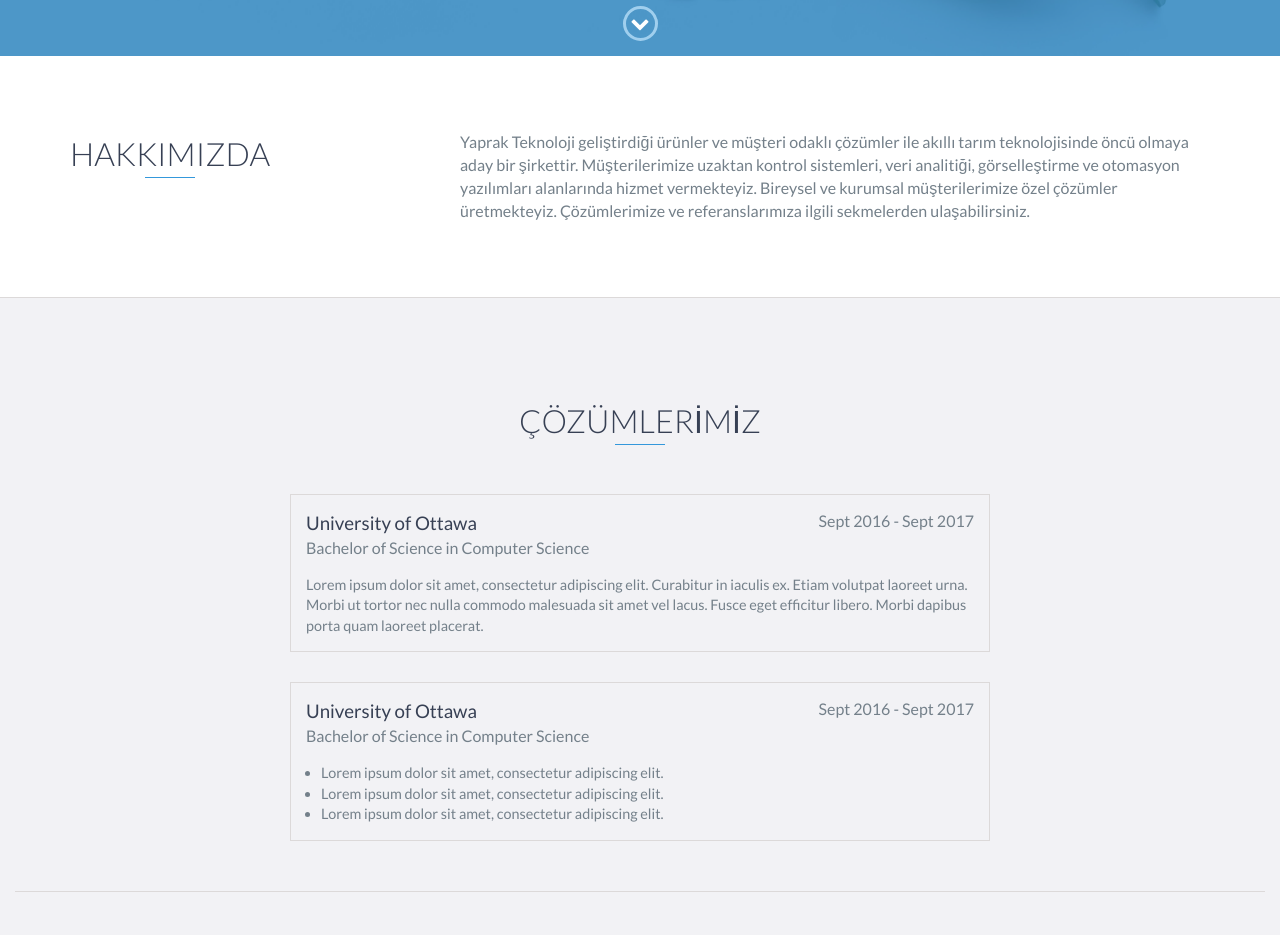
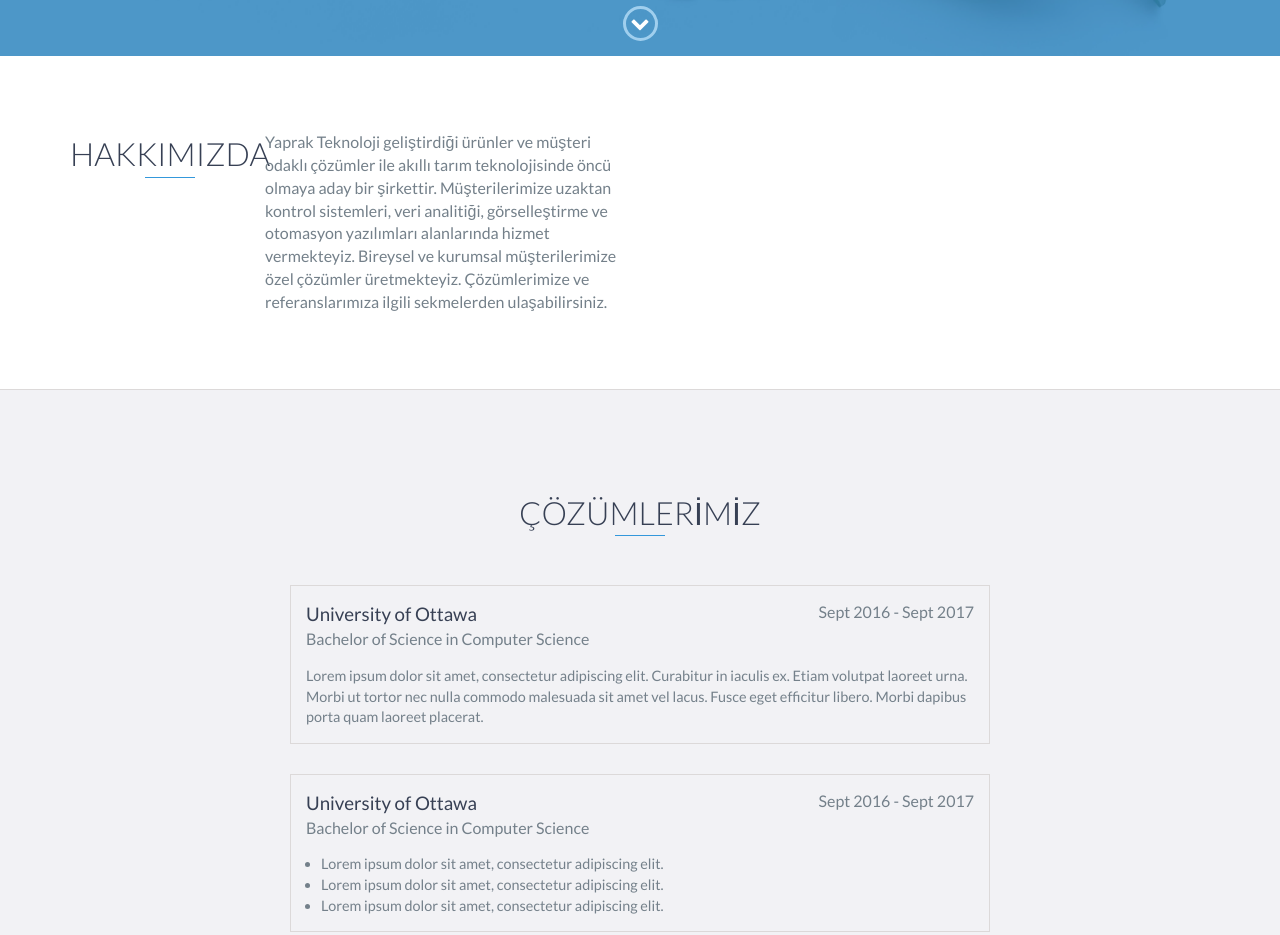
Before and after one commit to yapraktech/yapraktech.github.io, a website: page index.html in a window 1280 px wide. Shown: the part 744-1679 px from the top of the page. Drawn offline with nearby package versions, Linux system fonts and the light colour scheme.

Commit message:
Hakkimizda kismi guncellendi.

```diff
--- a/index.html
+++ b/index.html
@@ -68,10 +68,10 @@
     <div id="about">
         <div class="container">
             <div class="row">
-                <div class="col-md-4">
+                <div class="col-md-2">
                     <h2 class="heading">HAKKIMIZDA</h2>
                 </div>
-                <div class="col-md-8">
+                <div class="col-md-4">
                     <p>
                         Yaprak Teknoloji geliştirdiği ürünler ve müşteri odaklı
                         çözümler ile akıllı tarım teknolojisinde öncü olmaya aday bir şirkettir.
```
